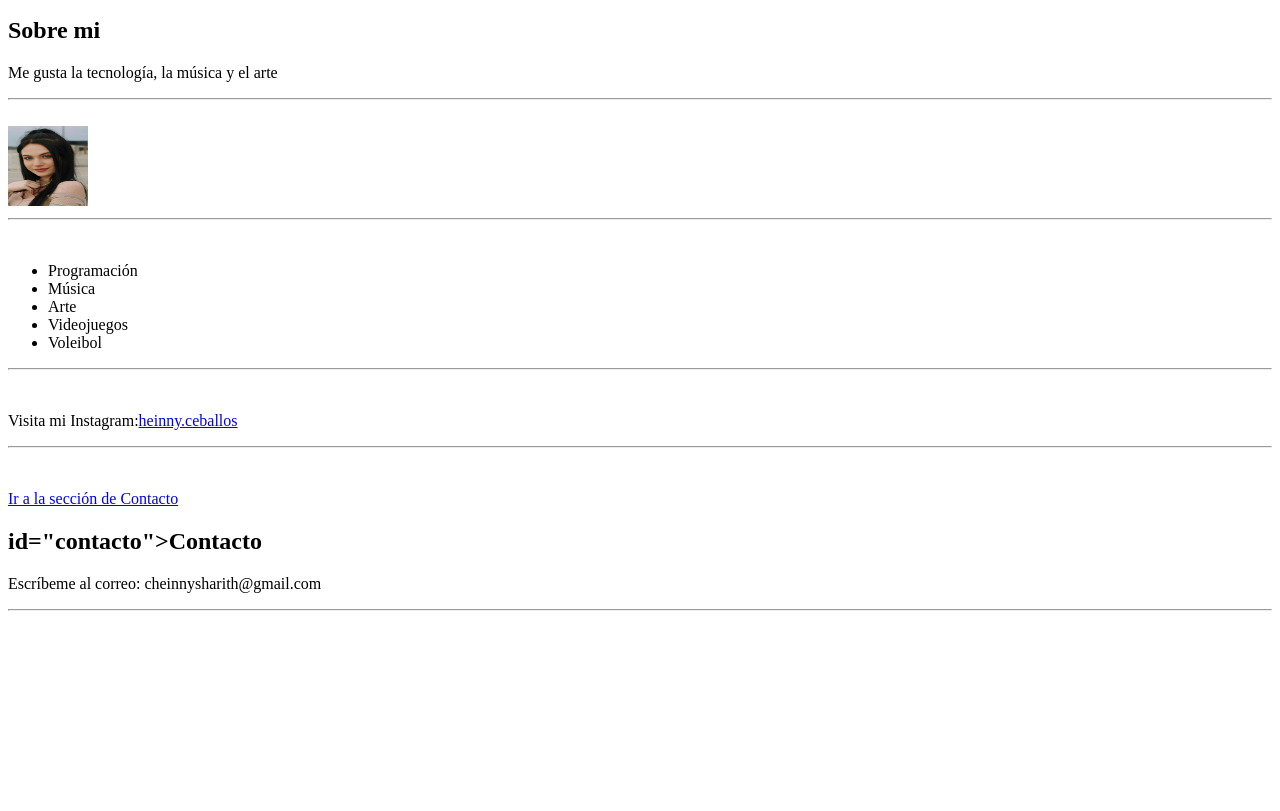
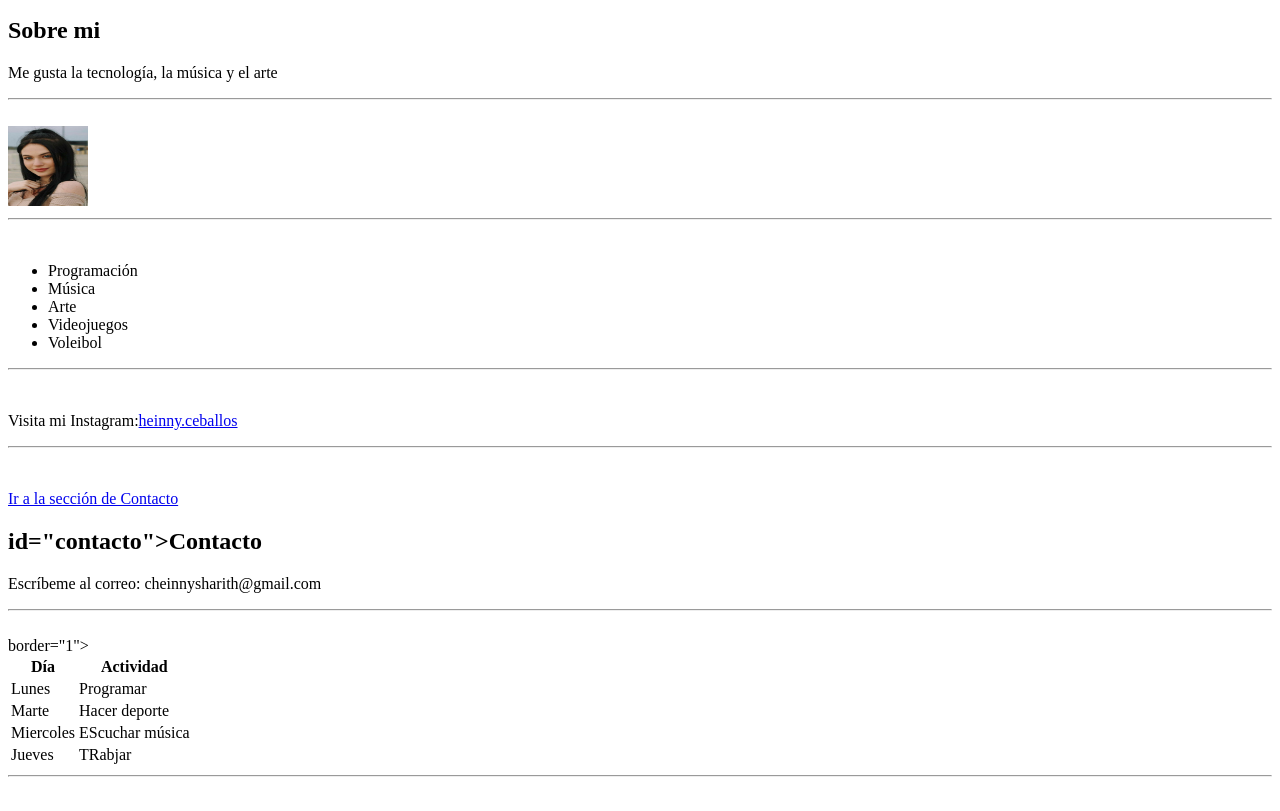
Before and after one commit to HeinnySCM/MiPrimeraPaginaWeb, a plain HTML site: page index.html in a window 1280 px wide. Shown: the part 101-912 px from the top of the page. Before the commit the page ends 800 px from the top, so only its background shows below. Drawn offline with Linux system fonts and the light colour scheme.

Commit message:
Agregar tabla de actividades

```diff
--- a/index.html
+++ b/index.html
@@ -38,5 +38,35 @@
     <p>Escríbeme al correo: cheinnysharith@gmail.com</p>
     <hr>
     <br>
+    <!--Tabla de actividades-->
+    <table> border="1">
+        <thead>
+            <tr>
+                <th>Día</th>
+                <th>Actividad</th>
+            </tr>
+        </thead>
+        <tbody>
+            <tr>
+                <td>Lunes</td>
+                <td>Programar</td>
+            </tr>
+            <tr>
+                <td>Marte</td>
+                <td>Hacer deporte</td>
+            </tr>
+            <tr>
+                <td>Miercoles</td>
+                <td>EScuchar música</td>
+            </tr>
+            <tr>
+                <td>Jueves</td>
+                <td>TRabjar</td>
+            </tr>
+        </tbody>
+    </table>
+    <hr>
+    <br>
+
 </body>
 </html>
```
Lines whose indentation alone changed are shown as unchanged.
